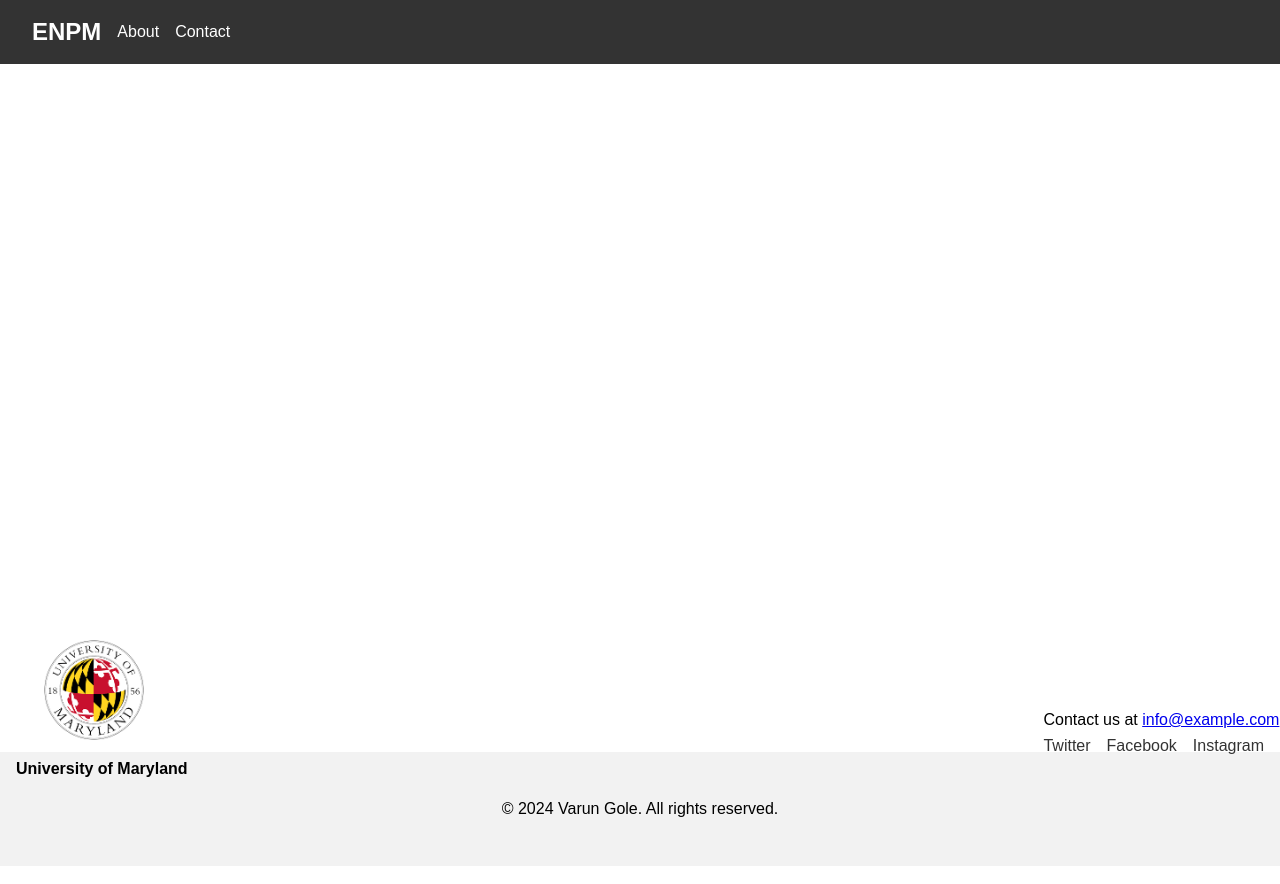
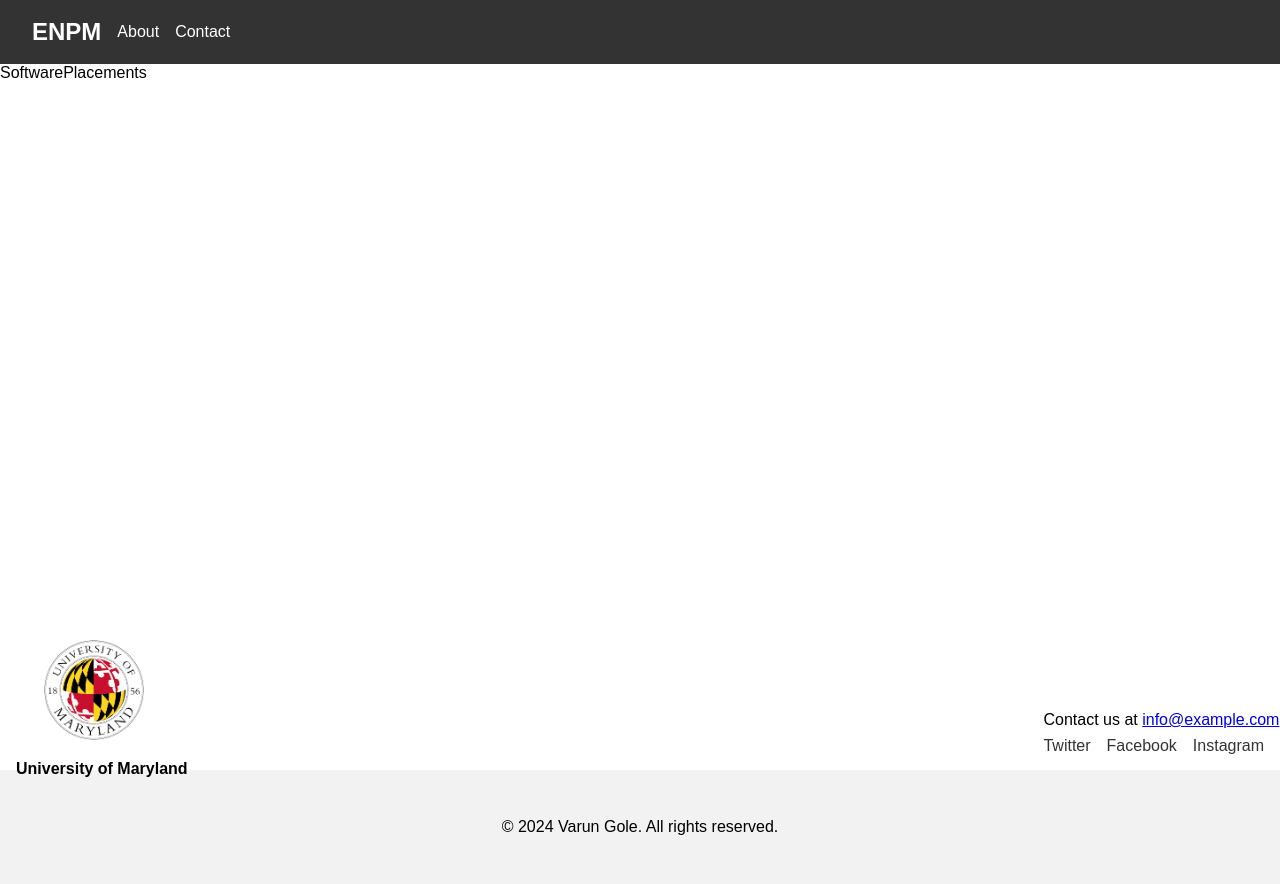
Before and after one commit to varungole/MAGE-Reviews, a React (Vite) app in the folder frontend/: page /software/software-placements in a window 1280 px wide. Built offline with nearby package versions, Linux system fonts and the light colour scheme.

Commit message:
creating placements page

```diff
--- a/frontend/src/App.jsx
+++ b/frontend/src/App.jsx
@@ -12,6 +12,7 @@ import Robotics from "./components/Courses/Robotics";
 import SoftwareCourses from "./components/Program-Courses/SoftwareCourses";
 import Form from "./components/Form";
 import FormSuccess from "./components/Reviews/FormSuccess";
+import SoftwarePlacements from "./components/Placements/SoftwarePlacements";
 
 function App() {
 
@@ -31,7 +32,7 @@ function App() {
       <Route path="/software/software-courses" element={<SoftwareCourses />}></Route>
       <Route path="/submit-review" element={<Form />}></Route>
       <Route path="/success" element={<FormSuccess />}></Route>
-
+      <Route path="/software/software-placements" element={<SoftwarePlacements />}></Route>
     </Routes>
     <Footer />
     </BrowserRouter>
--- a/frontend/src/components/Courses/Software.jsx
+++ b/frontend/src/components/Courses/Software.jsx
@@ -13,7 +13,7 @@ function Software() {
         <div className='program-reviers' onClick={() => {navigateTo('software-reviews')}}>Program reviews</div>
         <div className='admit-scores' onClick={() => {navigateTo('software-admits')}}>Admit chance and scores</div>
         <div className='courses' onClick={() => {navigateTo('software-courses')}}>Program courses</div>
-        <div className='placements'>Placements</div>
+        <div className='placements' onClick={() => navigateTo('software-placements')}>Placements</div>
     </div>
   )
 }
--- /dev/null
+++ b/frontend/src/components/Placements/SoftwarePlacements.jsx
@@ -0,0 +1,9 @@
+import React from 'react'
+
+function SoftwarePlacements() {
+  return (
+    <div>SoftwarePlacements</div>
+  )
+}
+
+export default SoftwarePlacements
```
